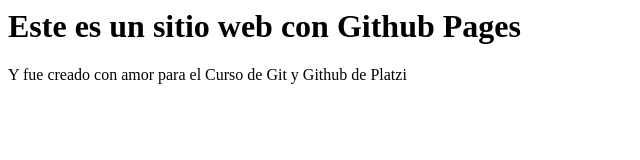
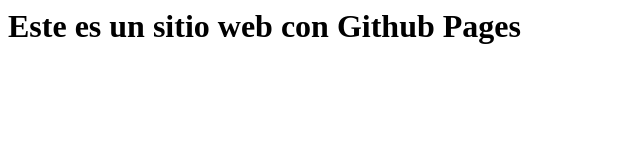
Before and after one commit to silviasalazar/silviasalazar.github.io, a plain HTML site: page index.html in a window 1280 px wide. Shown: the whole page, without its empty margins (0-640 px from the left). Drawn offline with Linux system fonts and the light colour scheme.

Commit message:
Update index.html

```diff
--- a/index.html
+++ b/index.html
@@ -1,2 +1 @@
 <h1>Este es un sitio web con Github Pages</h1>
-<p>Y fue creado con amor para el Curso de Git y Github de Platzi</p>
```
